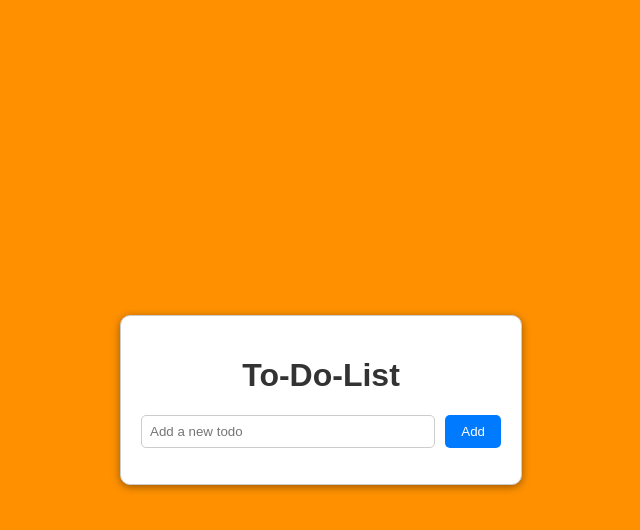
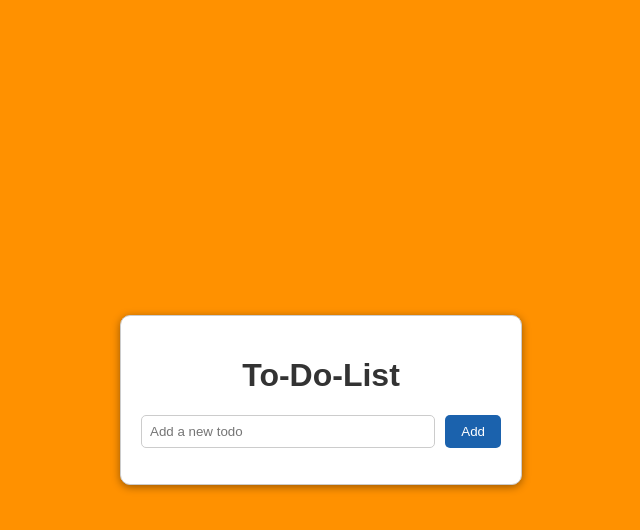
Before and after one commit to Nkbalaji2002/Temp-Ctrl-App, a React (Vite) app: page / in a window 1280 px wide. In both pictures the pointer is over the button "Add". Shown: the top 530 px of the page, without its empty margins (319-959 px from the left). Built offline with nearby package versions, Linux system fonts and the light colour scheme.

Commit message:
todo changes

```diff
--- a/src/components/ToDoList.css
+++ b/src/components/ToDoList.css
@@ -41,6 +41,10 @@
     cursor: pointer;
 }
 
+.todo-form button:hover {
+    background-color: #1b62ad;
+}
+
 .todos {
     list-style: none;
     padding: 0;
@@ -64,3 +68,7 @@
     cursor: pointer;
     padding: 8px 1rem;
 }
+
+.todos li button:hover {
+    background-color: #c7182a;
+}
--- a/src/components/ToDoList.tsx
+++ b/src/components/ToDoList.tsx
@@ -53,7 +53,7 @@ const ToDoList: React.FC = () => {
             return (
               <li key={index}>
                 {todo}
-                <button onClick={() => handleDeleteTodo(index)}>Delete</button>
+                <button onClick={() => handleDeleteTodo(index)}>Remove</button>
               </li>
             );
           })}
```
